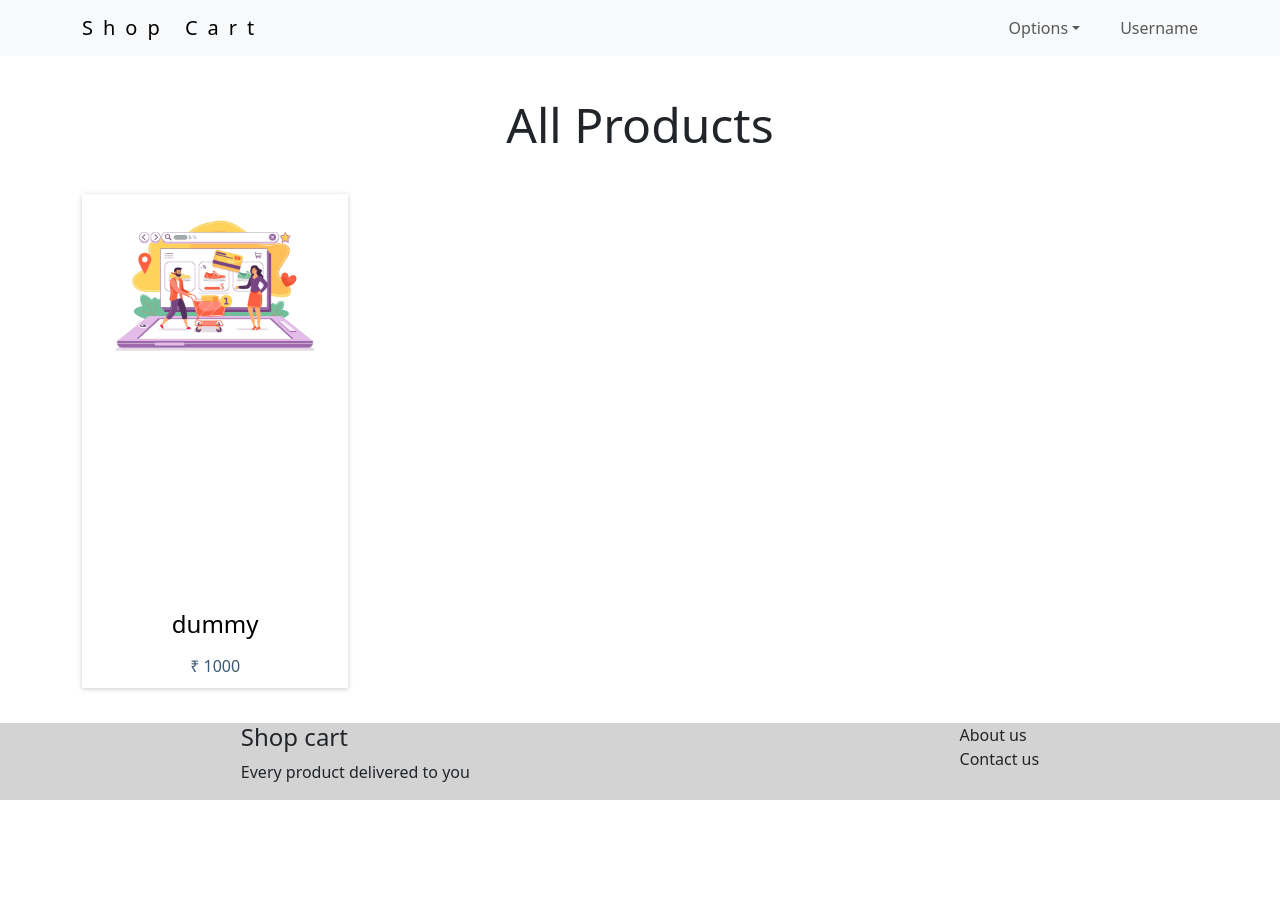
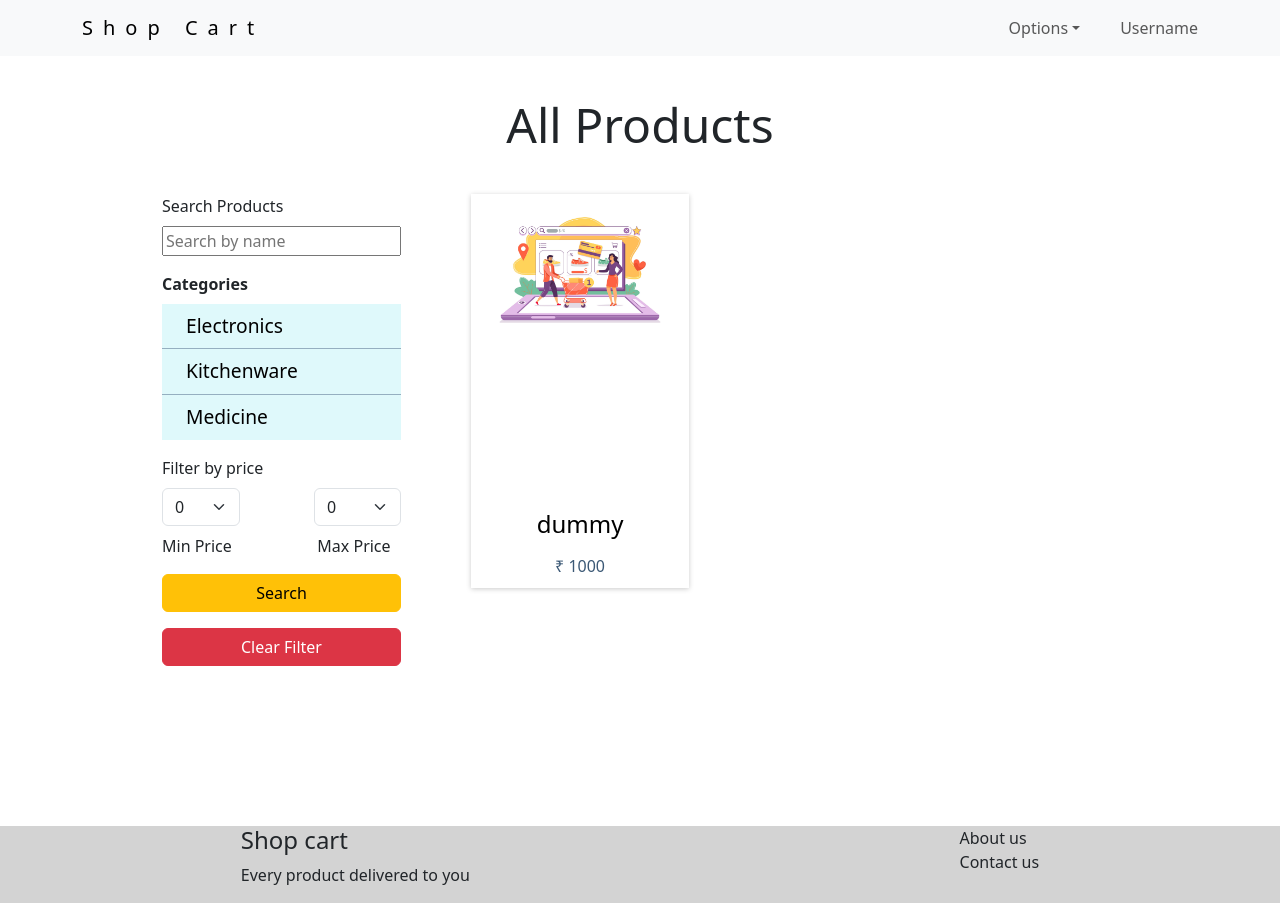
Before and after one commit to Priyankaadev/Ecommerce-React, a React (Vite) app: page /products in a window 1280 px wide. Before the commit the page ends 800 px from the top, so only its background shows below. Built offline with nearby package versions, Linux system fonts and the light colour scheme.

Commit message:
added filter component to product list

```diff
--- /dev/null
+++ b/src/components/FilterProduct/FilterProducts.css
@@ -0,0 +1,52 @@
+.product-list-sidebar a:hover {
+    background-color: var(--dark-sky-blue);
+}
+
+.sidebar-title {
+    margin-bottom: 0.5rem;
+
+
+}
+
+.sidebar-search {
+    margin-bottom: 1rem;
+}
+
+.clear-filter {
+    margin-top: 1rem;
+}
+
+.price-filter .price-filter-select>div {
+    margin-bottom: 0.5rem;
+}
+#price-filter-label-min {
+    flex-basis: 65%;
+}
+
+.product-list-sidebar {
+    margin-right: 70px;
+    margin-left: 5rem;
+    flex-basis: 20%;
+}
+
+
+.product-list-sidebar a {
+    padding: 0.5rem 1.5rem;
+    font-size: 1.2rem;
+    color: black;
+    border-bottom: 1px solid var(--light-blue);
+    background-color: var(--sky-blue);
+}
+
+.product-list-sidebar a:last-child {
+    border-bottom: none;
+}
+
+.price-filter-title {
+    flex-basis: 35%;
+}
+
+#categoryList {
+    margin-bottom: 1rem;
+    margin-top: 0;
+}
--- /dev/null
+++ b/src/components/FilterProduct/FilterProducts.jsx
@@ -0,0 +1,51 @@
+import './FilterProducts.css'
+function FilterProducts() {
+    const minPriceOptions = [0, 10, 20, 50, 100, 200];
+    const maxPriceOptions = [0, 10, 20, 50, 100, 200, 1000];
+
+    return (
+        <div className="product-list-sidebar d-flex flex-column">
+
+            <div className="sidebar-title">Search Products</div>
+            <div className="sidebar-search form-group">
+                <input type="text" placeholder="Search by name" className="form control" id="searchInput" />
+            </div>
+
+            <div className="sidebar-title fw-bold">Categories</div>
+            <div id="categoryList">
+                <a className='d-flex text-decoration-none'>Electronics</a>
+                <a className='d-flex text-decoration-none'>Kitchenware</a>
+                <a className='d-flex text-decoration-none'>Medicine</a>
+            </div>
+
+            <div className="sidebar-title">Filter by price</div>
+            <div className="price-filter">
+                <div className="price-filter-select d-flex flex-row justify-content-between">
+                    <div className="form-group">
+                        <select name="minPrice" className="form-select" id="minPrice">
+                            {minPriceOptions.map(optionValue =>
+                                <option key={optionValue} value={optionValue}>{optionValue}
+                                </option>)}
+                        </select>
+                    </div>
+                    <div className="form-group">
+                        <select name="maxPrice" className="form-select" id="maxPrice">
+                            {maxPriceOptions.map(optionValue =>
+                                <option key={optionValue} value={optionValue}>{optionValue}
+                                </option>)}
+                        </select>
+                    </div>
+                </div>
+                <div className="price-filter-title d-flex ">
+                    <div id="price-filter-label-min">Min Price</div>
+                    <div id="price-filter-label-max">Max Price</div>
+                </div>
+
+
+            </div>
+            <button className="btn btn-warning clear-filter" id="search">Search</button>
+            <button className="btn btn-danger clear-filter" id="clear">Clear Filter</button>
+        </div>
+    )
+}
+export default FilterProducts;
--- a/src/components/Footer/Footer.jsx
+++ b/src/components/Footer/Footer.jsx
@@ -2,7 +2,8 @@ import 'bootstrap/dist/css/bootstrap.min.css';
 function Footer() {
     return (
 
-        <div className="container-fluid" style={{position:'absolute', bottom:'0', backgroundColor:'lightgrey'}}  >
+        // <></>
+        <div className="container-fluid" style={{marginTop:'10rem', bottom:'0', backgroundColor:'lightgrey'}}  >
             <div className="footer" style={{display:'flex' ,justifyContent:'space-around'}}>
                 <div>
                     <h4>Shop cart</h4>
--- a/src/components/ProductBox/ProductBox.css
+++ b/src/components/ProductBox/ProductBox.css
@@ -1,3 +1,3 @@
 .product-img{
-    height: 400px;
+    height: 300px;
     }
--- a/src/components/ProductBox/ProductBox.jsx
+++ b/src/components/ProductBox/ProductBox.jsx
@@ -2,8 +2,6 @@ import { Link } from 'react-router-dom';
 import './ProductBox.css'
 function ProductBox({ productImage, name, price }) {
     return (
-
-
         <Link to='/products/2'
         href="productDetails.html"
             className="product-item text-decoration-none d-inline-block">
--- a/src/pages/ProductList/ProductList.jsx
+++ b/src/pages/ProductList/ProductList.jsx
@@ -1,19 +1,21 @@
 import ProductBox from '../../components/ProductBox/ProductBox';
 import './ProductList.css';
 import ProductImage from '../../assets/p1.jpg'
+import FilterProducts from '../../components/FilterProduct/FilterProducts';
 
 
 function ProductList() {
     return (
-        <div className='container'>
+        <div className='container' >
             <div className='row'>
                 <h2 className='product-list-title text-center'>All Products</h2>
-                <div className='product-list-wrapper d-flex flex-row'></div>
+                <div className='product-list-wrapper d-flex flex-row'>
 
-                {/* list of products */}
-
-                <div className='product-list-box' id='productList'>
-                <ProductBox productImage={ProductImage} name={'dummy'} price={1000} />
+                    {/* list of products */}
+                    <FilterProducts />
+                    <div className='product-list-box' id='productList'>
+                        <ProductBox productImage={ProductImage} name={'dummy'} price={1000} />
+                    </div>
                 </div>
             </div>
         </div>
```
